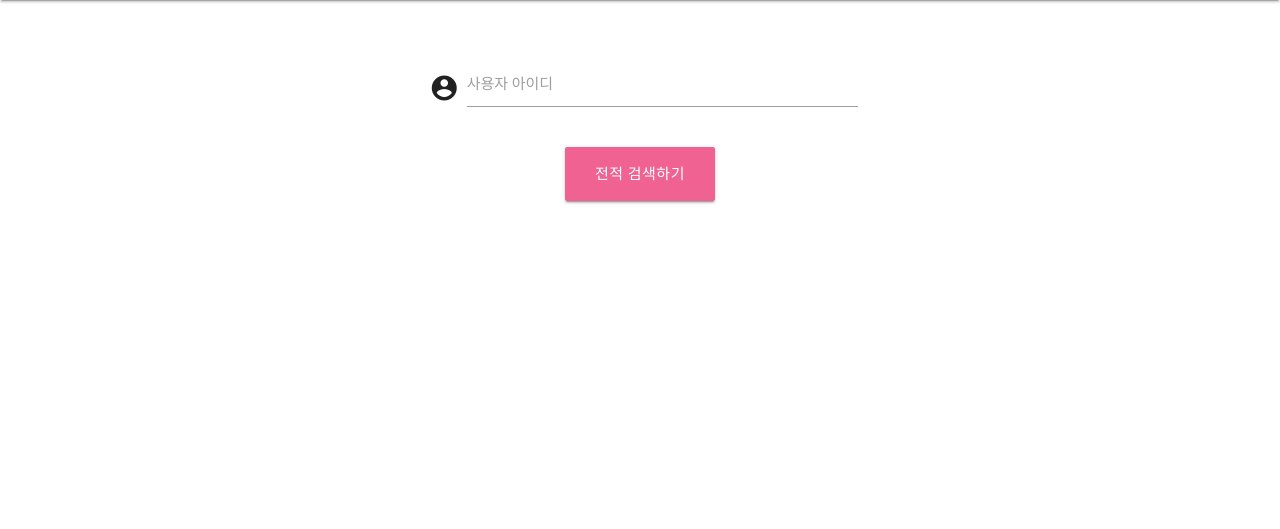
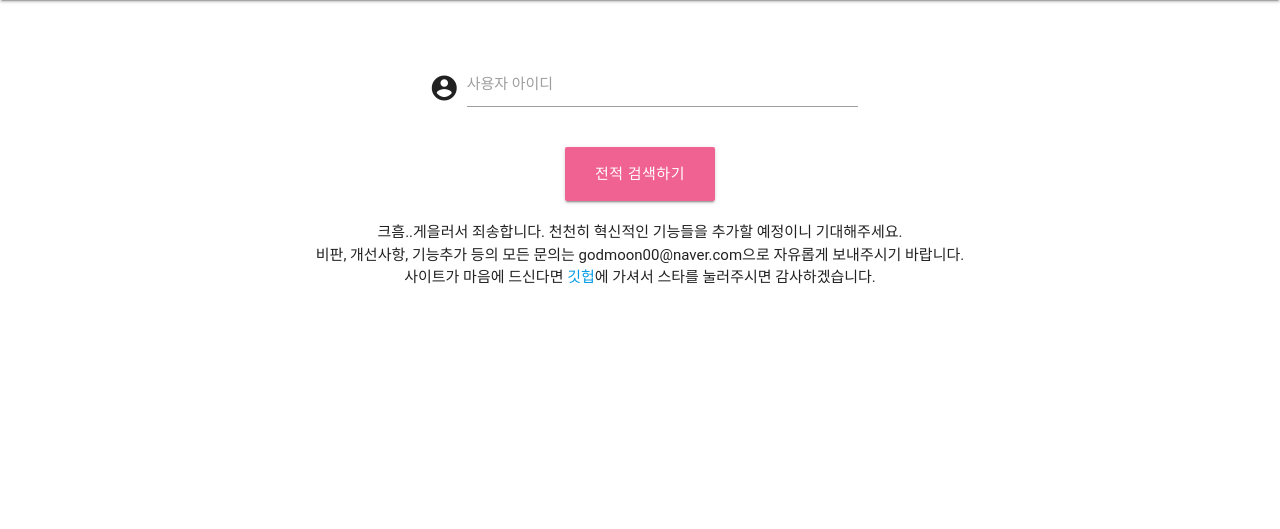
Before and after one commit to MoonHyuk/acmicpc.cc, a Flask app: page / in a window 1280 px wide. Shown: the part 64-593 px from the top of the page. Run offline with Flask 2, Linux system fonts and the light colour scheme; some libraries are stand-ins or nearby versions; some web fonts are replaced.

Commit message:
Add message

```diff
--- a/templates/index.html
+++ b/templates/index.html
@@ -33,4 +33,9 @@
             <button class="btn-large waves-effect waves-light pink lighten-2 flow-text" type="submit">전적 검색하기</button>
         </form>
     </div>
+    <div class="row center-align">
+    크흠..게을러서 죄송합니다. 천천히 혁신적인 기능들을 추가할 예정이니 기대해주세요.<br>
+    비판, 개선사항, 기능추가 등의 모든 문의는 godmoon00@naver.com으로 자유롭게 보내주시기 바랍니다.<br>
+    사이트가 마음에 드신다면 <a href="https://github.com/MoonHyuk/acmicpc.cc">깃헙</a>에 가셔서 스타를 눌러주시면 감사하겠습니다.
+    </div>
 {% endblock %}
```
